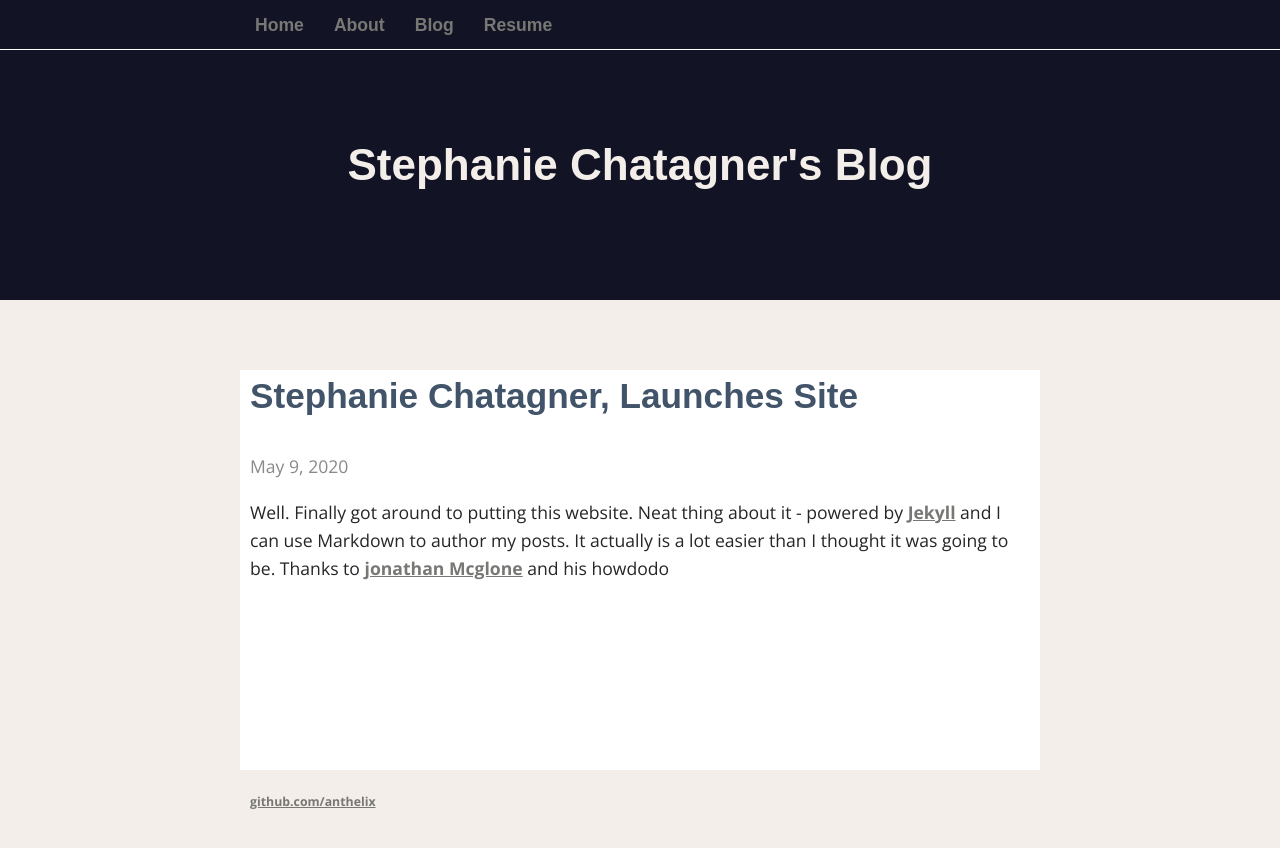
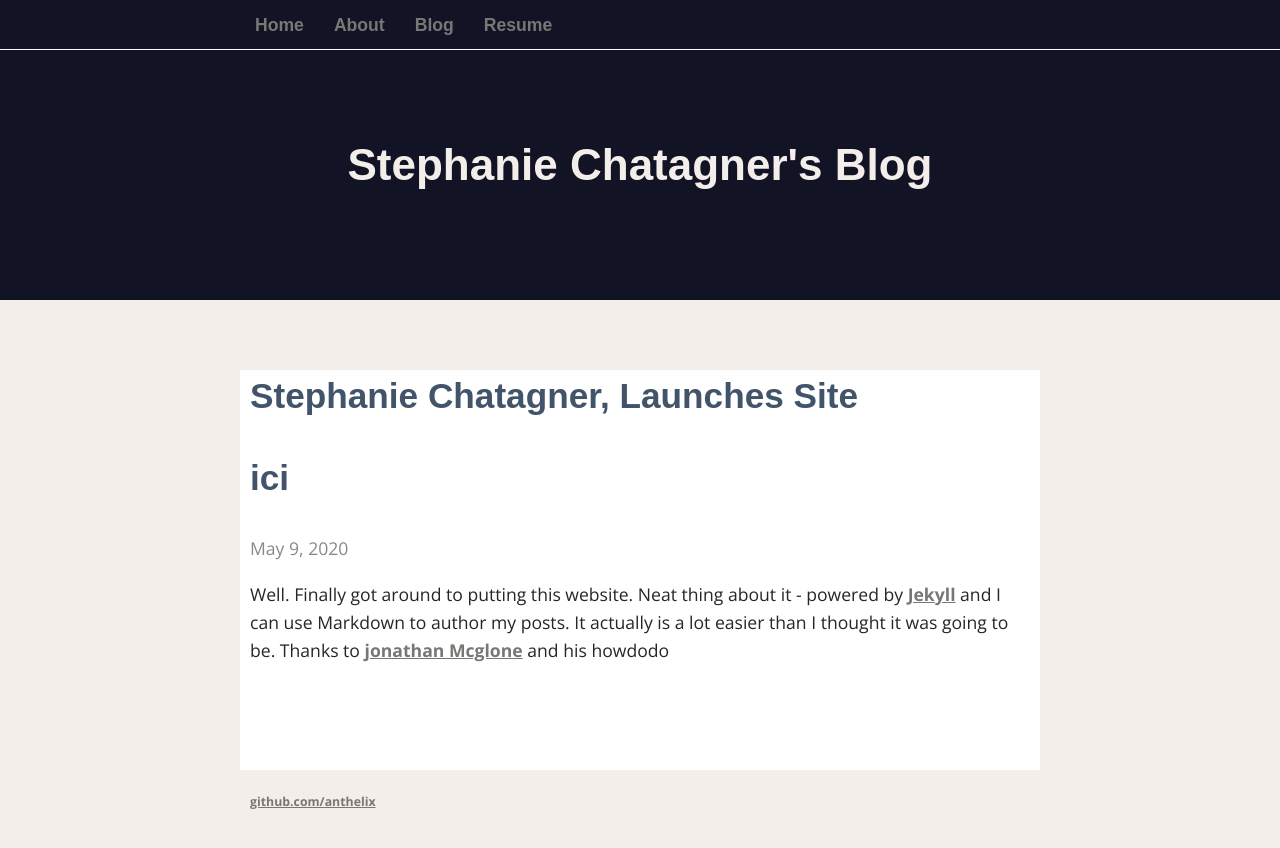
Before and after one commit to anthelix/anth_blog, a Jekyll site: the page built from _posts/news/2020-05-09-launch-github-site.md, in a window 1280 px wide. Shown: the top 848 px of the page. Built offline with Jekyll 4.4.1, drawn with Linux system fonts in a browser that asks for light colours; nearby versions of some CDN libraries; some web fonts are replaced.

```diff
--- a/_layouts/postlog.html
+++ b/_layouts/postlog.html
@@ -4,6 +4,7 @@
 ---
 
 <h2>{{ page.title }}</h2>
+<h2>ici</h2>
 <time>{{ page.date | date: "%b %-d, %Y" }}{% if page.author %} • {{ page.author }}{% endif %}{% if page.meta %} • {{ page.meta }}{% endif %}</time>
 
 {{ content }}
```
